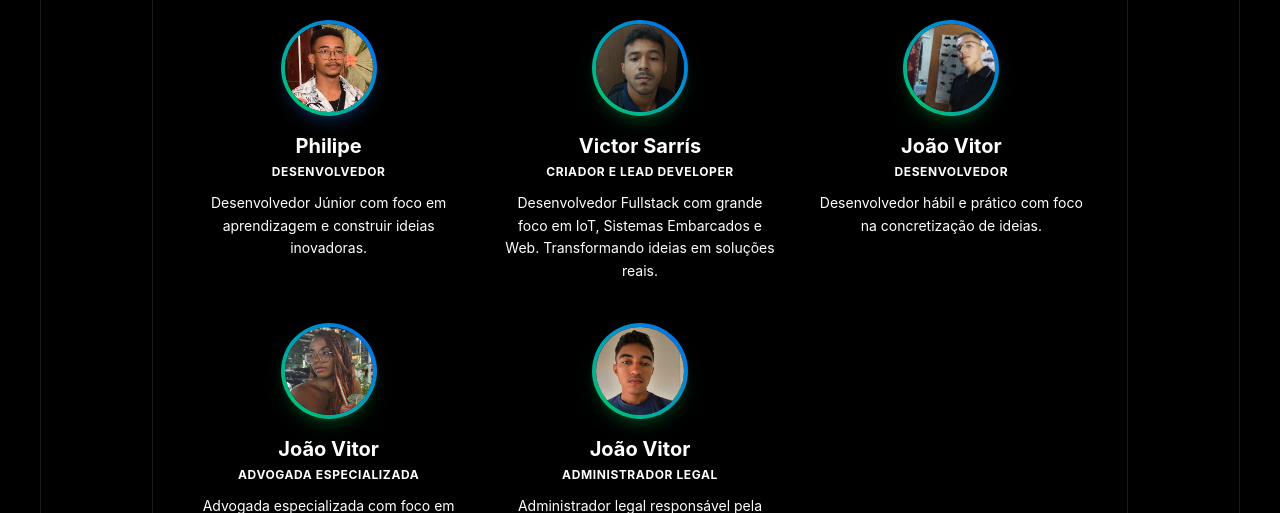
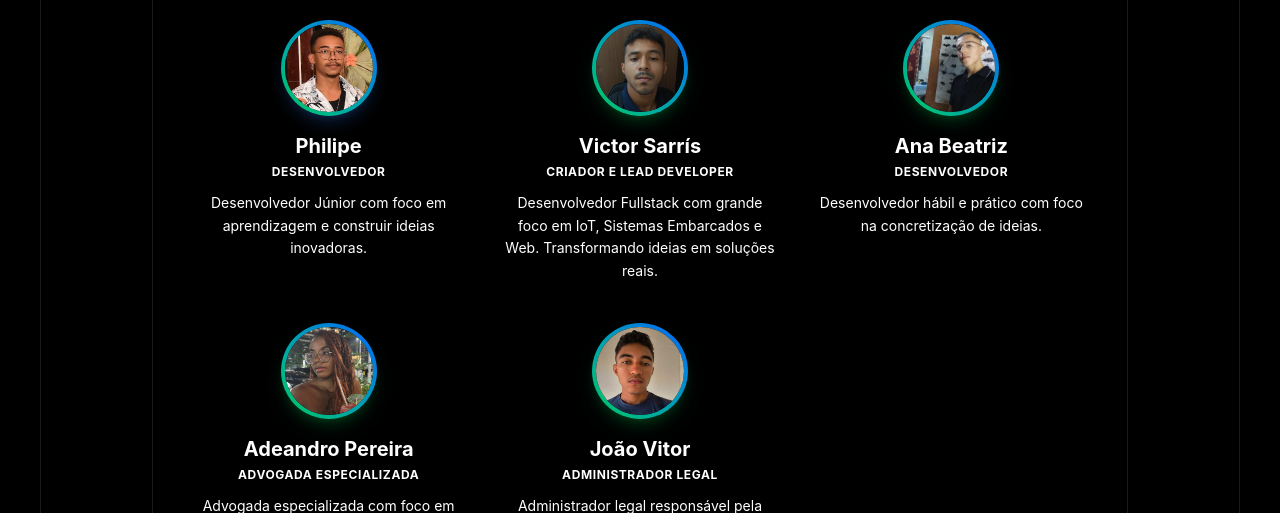
Before and after one commit to Victor-Sarris/DevStack, a React (Vite) app: page /#/ in a window 1280 px wide. Shown: the part 2560-3073 px from the top of the page. Built offline with nearby package versions, Linux system fonts and the light colour scheme.

Commit message:
fix: add image team

```diff
--- a/src/pages/Home.jsx
+++ b/src/pages/Home.jsx
@@ -337,7 +337,7 @@ function Home() {
                       <img src={JoaoImg} alt="" className="w-25 rounded-full" />
                     </div>
                   </div>
-                  <h3 className="text-xl font-bold">João Vitor</h3>
+                  <h3 className="text-xl font-bold">Ana Beatriz</h3>
                   <p className="text-green-400 font-bold tracking-wider text-xs mt-1 mb-3">
                     DESENVOLVEDOR
                   </p>
@@ -352,7 +352,7 @@ function Home() {
                       <img src={BiaImg} alt="" className="w-25 rounded-full" />
                     </div>
                   </div>
-                  <h3 className="text-xl font-bold">João Vitor</h3>
+                  <h3 className="text-xl font-bold">Adeandro Pereira</h3>
                   <p className="text-green-400 font-bold tracking-wider text-xs mt-1 mb-3">
                     ADVOGADA ESPECIALIZADA
                   </p>
```
